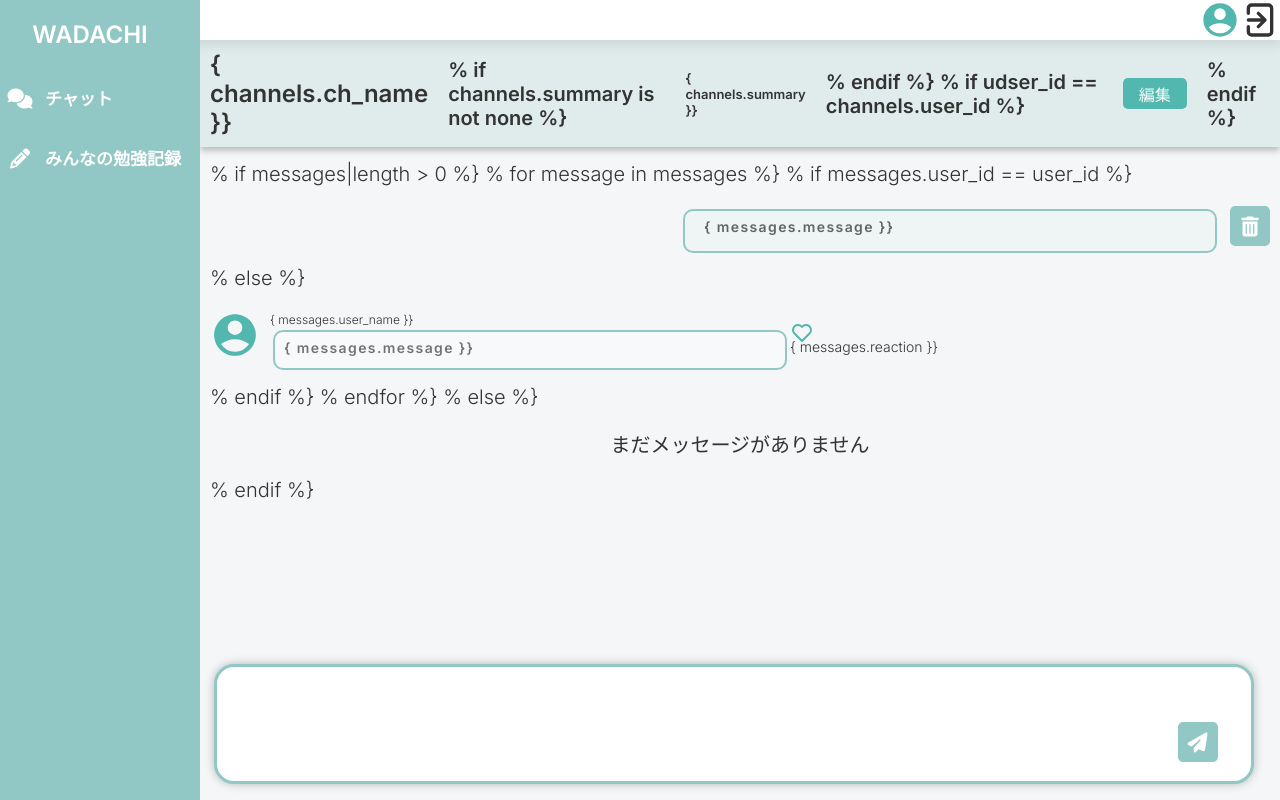
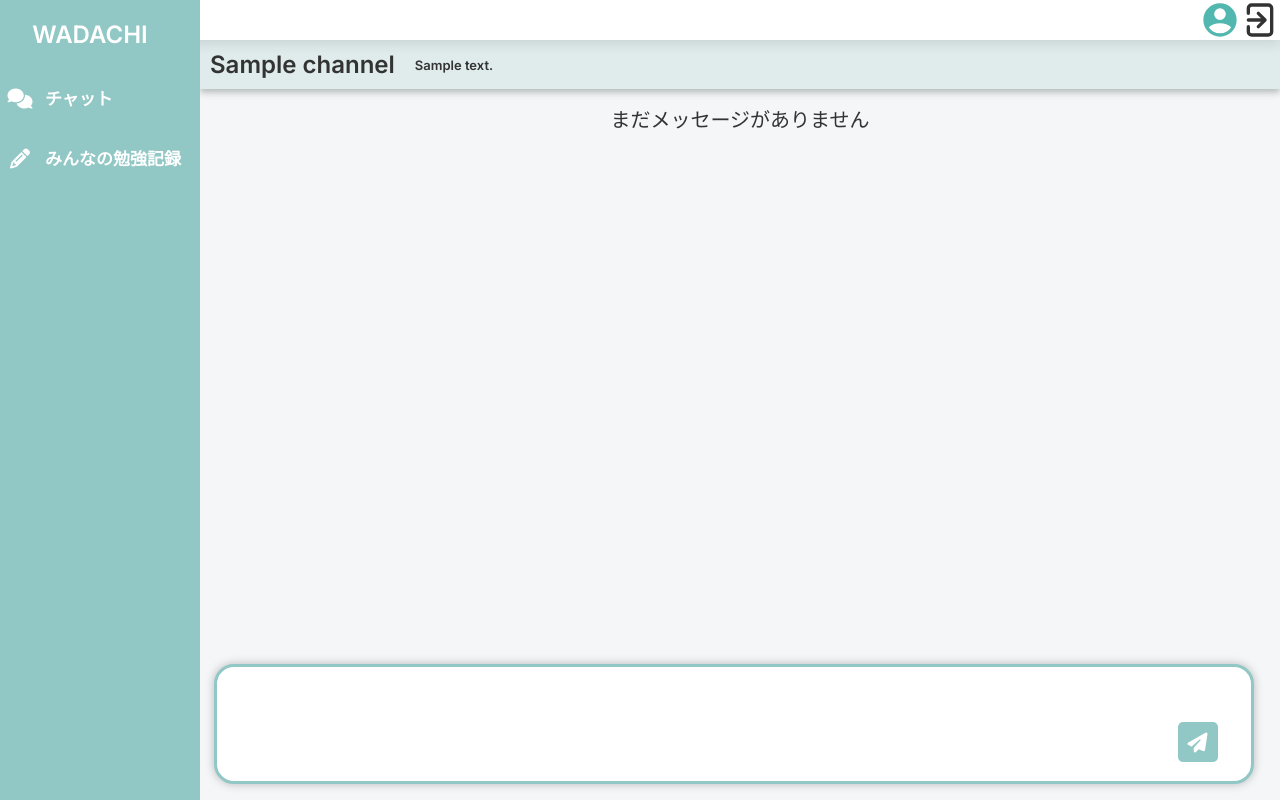
Before and after one commit to spring-hackathon-e/Wadachi, a Flask app: template templates/detail.html in a window 1280 px wide. Run offline with Flask 2, Linux system fonts and the light colour scheme; the template is opened without the code that fills it: most values are stand-ins (such as "Sample title", 1, 10 or a date in 2020); parts of the project's set-up code (start-up, migrations or seed data) failed here and were passed over.

Commit message:
TODO正しい書式に修正、一部の古いname属性値を修正

```diff
--- a/templates/chat.html
+++ b/templates/chat.html
@@ -9,7 +9,7 @@
             <h1>チャンネル一覧</h1>
             <button id="add-channel-btn" class="addbtn">チャンネル追加</button>
         </div>
-        <!-- FIXME: このul,バックとJS連携後は不要なので削除する。見た目の調整のため使用中です。-->
+        <!-- FIXME: このul,バックとJS連携後は不要なので削除する。見た目の調整のため使用中です。そのためulタグ内のTODO修正しておりません。-->
         <ul class="channel-box">
             <li class="example_list">
                 <!-- TODO: 書式修正 -->
--- a/templates/detail.html
+++ b/templates/detail.html
@@ -7,41 +7,29 @@
   <div class="chat-box">
     <div id="chat-header">
       <!-- もしuidとチャンネル作成者が同じならタイトル、説明を編集可能にする -->
-      <!-- TODO: 書式修正 -->
-      <p id="chatroom-name">{ channels.ch_name }}</p>
-      <!-- TODO: 書式修正 -->
-      % if channels.summary is not none %}
-      <!-- TODO: 書式修正 -->
-      <p id="chatroom-description">{ channels.summary }}</p>
-      <!-- TODO: 書式修正 -->
-      % endif %}
-      <!-- TODO: 書式修正 -->
-      % if udser_id == channels.user_id %}
+      <p id="chatroom-name">{{ channels.ch_name }}</p>
+      {% if channels.summary is not none %}
+      <p id="chatroom-description">{{ channels.summary }}</p>
+      {% endif %}
+      {% if udser_id == channels.user_id %}
       <button id='channel-update' class="basic-btn smaller-btn">編集</button>
       {% include 'modal/update-channel.html' %}
-      <!-- TODO: 書式修正 -->
-      % endif %}
+      {% endif %}
     </div>
     <div id="message-area">
-      <!-- TODO: 書式修正 -->
-      % if messages|length > 0 %}
-      <!-- TODO: 書式修正 -->
-      % for message in messages %}
-      % if messages.user_id == user_id %}
+      {% if messages|length > 0 %}
+      {% for message in messages %}
+      {% if messages.user_id == user_id %}
       <div class="my-messages">
-        <!-- TODO: 書式修正 -->
-        <p class="box box-right">{ messages.message }}</p>
-        <form action="/delete_message" method="POST">
-          <!-- TODO: 書式修正 -->
-          <input type="hidden" value="{ channel.ch_id }}" name="ch_id" />
-          <!-- TODO: 書式修正 -->
-          <button class="delete-message-btn" name="message_id" value="{ message.id }}">
+        <p class="box box-right">{{ messages.message }}</p>
+        <form action="/deleteMessage" method="POST">
+          <input type="hidden" value="{{ channel.ch_id }}" name="ch_id" />
+          <button class="delete-message-btn" name="message_id" value="{{ message.message_id }}">
             <span name="trash-bin-outline"></span><i class="fa-solid fa-trash-can"></i></span>
           </button>
         </form>
       </div>
-      <!-- TODO: 書式修正 -->
-      % else %}
+      {% else %}
       <div class="messages_box">
         <figure class="chat_user"><svg xmlns="http://www.w3.org/2000/svg" xmlns:xlink="http://www.w3.org/1999/xlink"
             width="50" height="50" viewBox="0 0 24 24">
@@ -55,13 +43,13 @@
         </figure>
         <!-- 相手側メッセージ -->
         <div class="messages">
-          <!-- TODO: 書式修正 -->
-          <p class="user-name">{ messages.user_name }}</p>
-          <p class="box box-left">{ messages.message }}</p>
+          <p class="user-name">{{ messages.user_name }}</p>
+          <p class="box box-left">{{ messages.message }}</p>
         </div>
         <!-- TODO: リアクションボタンに関する実装、未確定。後で変更が入ります。 -->
         <div class="reaction_area">
-          <button type="submit" name="reaction" class="reaction_btn">
+          <form action="/addReaction" method="post">
+            <button type="submit" name="reactions" class="reaction_btn">
               <svg xmlns="http://www.w3.org/2000/svg" class="icon icon-tabler icon-tabler-heart" width="24" height="24"
                 viewBox="0 0 24 24" stroke-width="2" stroke="currentColor" fill="none" stroke-linecap="round"
                 stroke-linejoin="round">
@@ -69,25 +57,22 @@
                 <path d="M19.5 12.572l-7.5 7.428l-7.5 -7.428a5 5 0 1 1 7.5 -6.566a5 5 0 1 1 7.5 6.572"></path>
               </svg>
             </button>
-          <!-- TODO: 書式修正 -->
-          <p>{ messages.reaction }}</p>
+          </form>
+          <p>{{ messages.reaction }}</p>
         </div>
       </div>
-      <!-- TODO: 書式修正 -->
-      % endif %}
-      % endfor %}
-      % else %}
+      {% endif %}
+      {% endfor %}
+      {% else %}
       <div>
         <p class="center">まだメッセージがありません</p>
       </div>
-      <!-- TODO: 書式修正 -->
-      % endif %}
+      {% endif %}
     </div>
     <div class="typing-box-wrapper">
-      <form class="typing-box" action="/message" method="POST">
+      <form class="typing-box" action="/addMessage" method="POST">
         <textarea name="message" id="message" autofocus></textarea>
-        <!-- TODO: 書式修正 -->
-        <input type="hidden" name="ch_id" value="{ channels.ch_id }}" />
+        <input type="hidden" name="ch_id" value="{{ channels.ch_id }}" />
         <button type="submit" id="add-message-btn">
           <i class="fa-solid fa-paper-plane"></i>
         </button>
--- a/templates/modal/add-channel.html
+++ b/templates/modal/add-channel.html
@@ -7,7 +7,7 @@
     </div>
     <form class="modal-body" action="/add-channel" method="POST">
       <p>チャンネル名</p>
-      <input type="text" placeholder="チャンネル名" name="channel-title" class="channel-form-input" />
+      <input type="text" placeholder="チャンネル名" name="ch_name" class="channel-form-input" />
       <p>概要</p>
       <input type="text" placeholder="チャンネルの説明" class="channel-form-input" name="summary" />
       <!-- TODO: カテゴリの選定が果てしなかったので単純化しました。内容は要相談 -->
--- a/templates/modal/goal.html
+++ b/templates/modal/goal.html
@@ -1,10 +1,10 @@
 <div class="modal popup" id="">
-    <form class="edit_box" method="post">
+    <form class="edit_box" action="" method="post">
         <button type="button" aria-label="Close" data-balloon-pos="left" class="close"><span><i
                     class="fa-sharp fa-solid fa-circle-xmark"></i></span></button>
         <h3 class="center">目標を設定する</h3>
         <textarea type="text" class="study_log" aria-label="記述式テキスト（長文回答）" placeholder="新しい目標を記入する"
-            style="border: 1px solid var(--grydark); border-radius: 0.4vw;"></textarea>
+            style="border: 1px solid var(--grydark); border-radius: 0.4vw;" name="goal"></textarea>
         <input class="btn_green btn_green_short" type="submit" value="変更を反映する">
     </form>
 </div>
--- a/templates/modal/update-channel.html
+++ b/templates/modal/update-channel.html
@@ -6,10 +6,9 @@
         id="delete-page-close-btn"><span><i class="fa-sharp fa-solid fa-circle-xmark"></i></span></button>
     </div>
     <form class="modal-body" action="/update_channel" method="POST">
-      <input type="text" placeholder="チャンネル名" class="channel-form-input" name="ch_name" />
-      <input type="text" placeholder="チャンネルの説明" class="channel-form-input" name="summary" />
-      <!-- TODO: 書式修正 -->
-      <input type="hidden" name='cid' value='{ channels.ch_id }}'>
+      <input type="text" placeholder="チャンネル名" class="channel-form-input" name="newCh_Name" />
+      <input type="text" placeholder="チャンネルの説明" class="channel-form-input" name="newChannel_summary" />
+      <input type="hidden" name='ch_id' value='{{ channels.ch_id }}'>
       <button>変更</button>
     </form>
   </div>
--- a/templates/registration/signup.html
+++ b/templates/registration/signup.html
@@ -21,8 +21,7 @@
       </ul>
       {% endif %} {% endwith %}
     </form>
-    <!-- TODO: 書式修正 -->
-    <p class="center"><a href="{ url_for('login') }}">ログインはこちら</a></p>
+    <p class="center"><a href="{{ url_for('login') }}">ログインはこちら</a></p>
   </div>
 </div>
 {% endblock %}
--- a/templates/sidebar.html
+++ b/templates/sidebar.html
@@ -3,8 +3,7 @@
     <ul>
       <li>
         <ul>
-          <!-- TODO: 正書式に修正 -->
-          <li><a href="{ url_for('index') }}"><svg xmlns="http://www.w3.org/2000/svg"
+          <li><a href="{{ url_for('index') }}"><svg xmlns="http://www.w3.org/2000/svg"
                 xmlns:xlink="http://www.w3.org/1999/xlink" width="40" height="40" viewBox="0 0 24 24">
                 <g fill="none" fill-rule="evenodd">
                   <path d="M0 0h24v24H0z"></path>
@@ -13,8 +12,7 @@
                   </path>
                 </g>
               </svg></a></li>
-          <!-- TODO: 正書式に修正 -->
-          <li><a href="{ url_for('login') }}"><svg xmlns="http://www.w3.org/2000/svg"
+          <li><a href="{{ url_for('login') }}"><svg xmlns="http://www.w3.org/2000/svg"
                 xmlns:xlink="http://www.w3.org/1999/xlink" width="40" height="40" viewBox="0 0 24 24">
                 <path fill="#333333"
                   d="M4 12a1 1 0 0 0 1 1h7.59l-2.3 2.29a1 1 0 0 0 0 1.42a1 1 0 0 0 1.42 0l4-4a1 1 0 0 0 .21-.33a1 1 0 0 0 0-.76a1 1 0 0 0-.21-.33l-4-4a1 1 0 1 0-1.42 1.42l2.3 2.29H5a1 1 0 0 0-1 1ZM17 2H7a3 3 0 0 0-3 3v3a1 1 0 0 0 2 0V5a1 1 0 0 1 1-1h10a1 1 0 0 1 1 1v14a1 1 0 0 1-1 1H7a1 1 0 0 1-1-1v-3a1 1 0 0 0-2 0v3a3 3 0 0 0 3 3h10a3 3 0 0 0 3-3V5a3 3 0 0 0-3-3Z">
@@ -29,21 +27,18 @@
   </div>
   <div class="bg_wd">
     <div class="navigation" id="sidemenu">
-      <!-- TODO: 正書式に修正 -->
-      <a href="{ url_for('index') }}">
+      <a href="{{ url_for('index') }}">
         <h1 class=" center">WADACHI</h1>
       </a>
       <ul>
         <li class="list active">
-          <!-- TODO: 正書式に修正 -->
-          <a href="{ url_for('chat') }}">
+          <a href="{{ url_for('chat') }}">
             <span class="icon"><i class="fa-solid fa-comments"></i></span>
             <span class="title">チャット</span>
           </a>
         </li>
         <li class="list">
-          <!-- TODO: 正書式に修正 -->
-          <a href="{ url_for('log') }}">
+          <a href="{{ url_for('log') }}">
             <span class="icon"><i class="fa-solid fa-pencil"></i></span>
             <span class="title">みんなの勉強記録</span>
           </a>
```
Also changed, not shown: templates/index.html (+10 -13 lines), templates/log.html (+6 -9 lines), templates/modal/personallog.html (+5 -8 lines), templates/registration/login.html (+2 -5 lines), templates/registration/remind.html (+9 -14 lines). Lines whose indentation alone changed are shown as unchanged.
